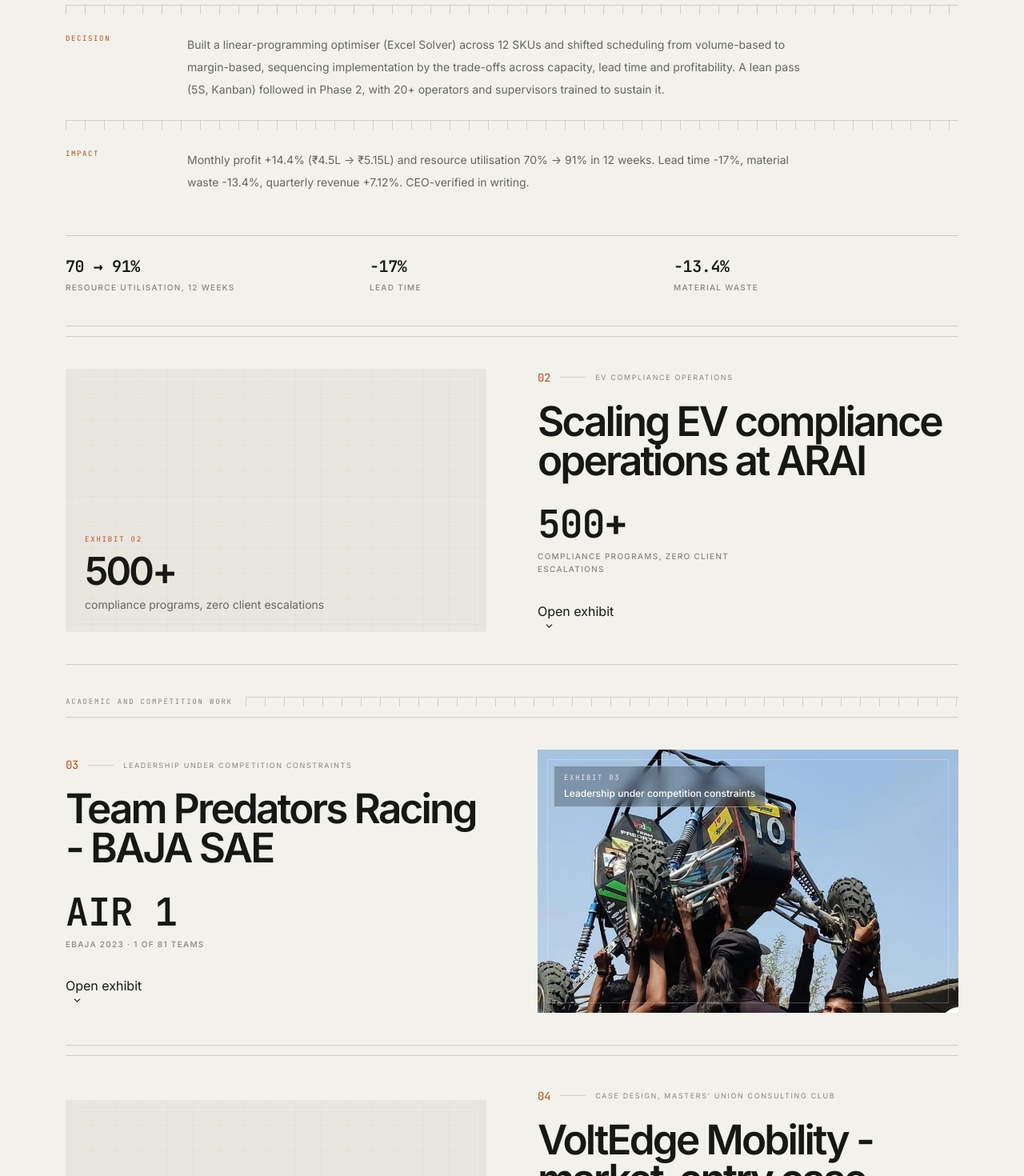
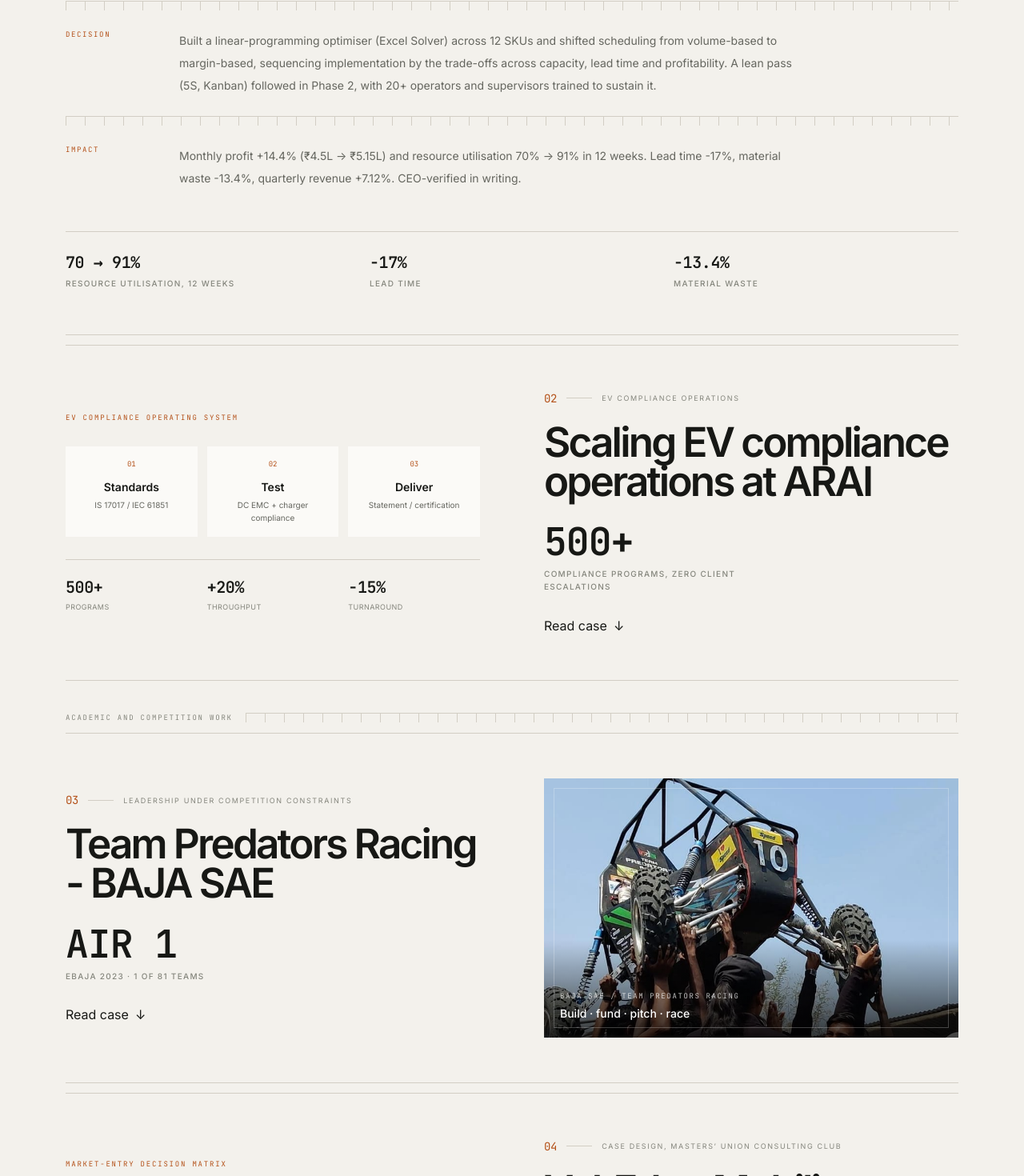
Before and after one commit to shantanuspatil2002-tech/shantanu-portfolio, a React (Vite) app: page / in a window 1280 px wide. Shown: the part 6872-8342 px from the top of the page at 80% size. Built offline with nearby package versions, Linux system fonts and the light colour scheme.

Commit message:
replace empty exhibits with evidence visuals

```diff
--- a/src/components/CaseStudies.tsx
+++ b/src/components/CaseStudies.tsx
@@ -4,41 +4,36 @@ import { PortfolioImage } from './PortfolioImage'
 import { Reveal, Section, SectionHeading, Stat } from './ui'
 
 const visualById: Record<string,{src:string;alt:string}> = {
-  baja:{src:'images/baja-team.jpg',alt:'Team Predator Racing BAJA team'},
+  baja:{src:'images/baja-team.jpg',alt:'Team Predators Racing BAJA team'},
   factoryflow:{src:'images/factoryflow-dashboard.png',alt:'FactoryFlow AI manufacturing dashboard'},
-  treasurebox:{src:'images/compendium-aviation.jpg',alt:'Portfolio visual'},
+}
+
+function EvidenceVisual({cs}:{cs:CaseStudy}) {
+  if (cs.id === 'dmaic') return <div className="exhibit-visual"><div className="stat text-[9px] uppercase tracking-[.2em] text-accent">Process performance / 12 weeks</div><div className="mt-8 space-y-6"><div><div className="flex justify-between text-xs"><span>Resource utilisation</span><b>70 → 91%</b></div><div className="mt-2 h-3 bg-surface-2"><div className="h-full w-[91%] bg-accent"/></div></div><div><div className="flex justify-between text-xs"><span>Monthly profit</span><b>₹4.5L → ₹5.15L</b></div><div className="mt-2 h-3 bg-surface-2"><div className="h-full w-[86%] bg-ink"/></div></div></div><div className="mt-8 grid grid-cols-3 gap-3 border-t border-line pt-5">{[['-17%','lead time'],['-13.4%','material waste'],['+7.12%','quarterly revenue']].map(x=><div key={x[1]}><div className="stat text-xl font-semibold">{x[0]}</div><div className="mt-1 text-[9px] uppercase tracking-wider text-faint">{x[1]}</div></div>)}</div></div>
+  if (cs.id === 'arai') return <div className="exhibit-visual"><div className="stat text-[9px] uppercase tracking-[.2em] text-accent">EV compliance operating system</div><div className="relative mt-7 grid grid-cols-3 gap-3"><div className="absolute left-[16%] right-[16%] top-1/2 h-px bg-accent/50"/>{[['01','Standards','IS 17017 / IEC 61851'],['02','Test','DC EMC + charger compliance'],['03','Deliver','Statement / certification']].map(x=><div key={x[0]} className="relative z-10 bg-surface p-4 text-center"><div className="stat text-[9px] text-accent">{x[0]}</div><div className="mt-3 text-sm font-semibold">{x[1]}</div><div className="mt-1 text-[10px] leading-4 text-muted">{x[2]}</div></div>)}</div><div className="mt-7 grid grid-cols-3 gap-3 border-t border-line pt-5">{[['500+','programs'],['+20%','throughput'],['-15%','turnaround']].map(x=><div key={x[1]}><div className="stat text-xl font-semibold">{x[0]}</div><div className="mt-1 text-[9px] uppercase tracking-wider text-faint">{x[1]}</div></div>)}</div></div>
+  if (cs.id === 'baja') { const v=visualById.baja; return <div className="image-frame aspect-[16/10]"><img src={v.src} alt={v.alt} className="h-full w-full object-cover"/><div className="absolute bottom-0 inset-x-0 bg-gradient-to-t from-black/75 to-transparent p-5 pt-16"><div className="stat text-[9px] uppercase tracking-[.18em] text-white/75">BAJA SAE / Team Predators Racing</div><div className="mt-1 text-sm font-medium text-white">Build · fund · pitch · race</div></div></div> }
+  if (cs.id === 'voltedge') return <div className="exhibit-visual"><div className="stat text-[9px] uppercase tracking-[.2em] text-accent">Market-entry decision matrix</div><div className="mt-6 grid grid-cols-2 gap-px border border-line bg-line">{[['GREENFIELD','Control','High capital'],['CONTRACT MFG','Speed','Lower control'],['JV','Local access','Shared economics'],['ACQUISITION','Capability','Integration risk']].map(x=><div key={x[0]} className="bg-surface p-4"><div className="stat text-[9px] text-accent">{x[0]}</div><div className="mt-3 text-sm font-semibold">{x[1]}</div><div className="mt-1 text-[10px] text-muted">{x[2]}</div></div>)}</div><div className="mt-5 text-xs text-muted">Case architecture: market sizing → customer segmentation → capability gaps → entry mode.</div></div>
+  if (cs.id === 'governance') return <div className="exhibit-visual"><div className="stat text-[9px] uppercase tracking-[.2em] text-accent">The Maharashtra Urban Adoption Compact</div><div className="mt-7 grid grid-cols-5 gap-1">{['Discover','Validate','Approve','Buy','Scale'].map((x,i)=><div key={x} className="border border-line bg-surface-2 p-3 text-center"><div className="stat text-[9px] text-accent">0{i+1}</div><div className="mt-4 text-xs font-semibold">{x}</div></div>)}</div><div className="mt-6 border-l-2 border-accent pl-4 text-xs leading-5 text-muted">“The constraint is not capital. It is the missing pathway from a validated solution to a first government order.”</div></div>
+  if (cs.id === 'factoryflow') { const v=cs.image; return v ? <div className="image-frame aspect-[16/10]"><img src={v.src} alt={v.alt} className="h-full w-full object-cover object-left"/></div> : null }
+  return <div className="exhibit-visual"><div className="stat text-[9px] uppercase tracking-[.2em] text-accent">Exhibit</div><div className="mt-6 text-4xl font-semibold tracking-[-.05em]">{cs.headlineStat.value}</div><div className="mt-2 max-w-xs text-sm text-muted">{cs.headlineStat.label}</div></div>
 }
 
 function stepsOf(cs:CaseStudy){ return cs.steps ?? [{label:'Situation',text:cs.situation??''},{label:'Approach',text:cs.approach??''},{label:'Result',text:cs.result??''}] }
 
-function VisualPreview({cs}:{cs:CaseStudy}) {
-  const visual=visualById[cs.id]
-  if(!visual&&!cs.image) return <div className="image-frame aspect-[16/10]"><div className="absolute inset-0 blueprint-grid opacity-60"/><div className="absolute bottom-6 left-6"><div className="stat text-[9px] uppercase tracking-[.2em] text-accent">Exhibit {cs.index}</div><div className="mt-2 text-5xl font-semibold tracking-[-.06em]">{cs.headlineStat.value}</div><div className="mt-2 max-w-xs text-sm text-muted">{cs.headlineStat.label}</div></div></div>
-  const image=cs.image??{...visual,width:1600,height:900}
-  return <div className="image-frame aspect-[16/10]"><img src={image.src} alt={image.alt} width={image.width} height={image.height} className="h-full w-full object-cover transition duration-700 group-hover:scale-[1.025]" loading="lazy"/><div className="absolute left-5 top-5 border border-white/40 bg-black/25 px-3 py-2 backdrop-blur"><div className="stat text-[9px] uppercase tracking-[.18em] text-white/80">Exhibit {cs.index}</div><div className="mt-1 text-xs font-medium text-white">{cs.frameLabel}</div></div></div>
-}
-
 function Card({cs,defaultOpen=false,flip=false}:{cs:CaseStudy;defaultOpen?:boolean;flip?:boolean}) {
  const [open,setOpen]=useState(defaultOpen); const panelId=useId()
- return <Reveal className="group">
-  <article className="border-y border-line py-8 lg:py-10">
-   <div className={`grid items-center gap-8 lg:grid-cols-2 lg:gap-16 ${flip?'lg:[&>div:first-child]:order-2':''}`}>
-    <div><div className="flex items-center gap-3"><span className="stat text-sm text-accent">{cs.index}</span><span className="h-px w-8 bg-line"/><span className="text-[9px] uppercase tracking-[.18em] text-faint">{cs.frameLabel}</span></div><h3 className="mt-5 max-w-xl text-[clamp(2rem,4vw,3.5rem)] font-semibold leading-[.95] tracking-[-.055em]">{cs.title}</h3><div className="mt-8"><Stat value={cs.headlineStat.value} label={cs.headlineStat.label} size="lg"/></div><button type="button" onClick={()=>setOpen(v=>!v)} aria-expanded={open} aria-controls={panelId} className="btn btn-secondary mt-8">{open?'Close exhibit':'Open exhibit'}<svg className={`ml-2 transition-transform ${open?'rotate-180':''}`} width="13" height="13" viewBox="0 0 24 24" fill="none" aria-hidden><path d="M6 9l6 6 6-6" stroke="currentColor" strokeWidth="2" strokeLinecap="round" strokeLinejoin="round"/></svg></button></div>
-    <VisualPreview cs={cs}/>
-   </div>
-   {open&&<div id={panelId} className="mt-10 border-t border-line pt-2">
-    {stepsOf(cs).map((s,i)=><Fragment key={s.label}>{i>0&&<div className="scale-bar my-1"/>}<div className="grid gap-2 py-5 sm:grid-cols-[120px_1fr] sm:gap-8"><div className="stat text-[9px] uppercase tracking-[.18em] text-accent">{s.label}</div><p className="max-w-3xl text-sm leading-7 text-muted">{s.text}</p></div></Fragment>)}
-    {cs.callout&&<div className="border-l-2 border-accent bg-surface-2 px-5 py-4"><div className="stat text-[9px] uppercase tracking-[.18em] text-accent">{cs.callout.label}</div><p className="mt-1 text-sm leading-6">{cs.callout.text}</p></div>}
-    {cs.image&&<PortfolioImage {...cs.image} className="mt-6"/>}
-    <ul className="mt-8 grid gap-6 border-t border-line pt-7 sm:grid-cols-3">{cs.metrics.map(m=><li key={m.label}><Stat value={m.value} label={m.label} size="sm"/></li>)}</ul>
-    {cs.link&&<a href={cs.link.href} target="_blank" rel="noreferrer" className="btn btn-secondary mt-7">{cs.link.label}</a>}
-   </div>}
-  </article>
- </Reveal>
+ return <Reveal className="group"><article className="border-y border-line py-10 lg:py-14">
+  <div className={`grid items-center gap-10 lg:grid-cols-2 lg:gap-20 ${flip?'lg:[&>div:first-child]:order-2':''}`}>
+   <div><div className="flex items-center gap-3"><span className="stat text-sm text-accent">{cs.index}</span><span className="h-px w-8 bg-line"/><span className="text-[9px] uppercase tracking-[.18em] text-faint">{cs.frameLabel}</span></div><h3 className="mt-5 max-w-xl text-[clamp(2rem,4vw,3.4rem)] font-semibold leading-[.95] tracking-[-.055em]">{cs.title}</h3><div className="mt-7"><Stat value={cs.headlineStat.value} label={cs.headlineStat.label} size="lg"/></div><button type="button" onClick={()=>setOpen(v=>!v)} aria-expanded={open} aria-controls={panelId} className="btn btn-secondary mt-7">{open?'Close detail':'Read case'}<span className="ml-2">{open?'↑':'↓'}</span></button></div>
+   <EvidenceVisual cs={cs}/>
+  </div>
+  {open&&<div id={panelId} className="mt-10 border-t border-line pt-2">{stepsOf(cs).map((s,i)=><Fragment key={s.label}>{i>0&&<div className="scale-bar my-1"/>}<div className="grid gap-2 py-5 sm:grid-cols-[110px_1fr] sm:gap-8"><div className="stat text-[9px] uppercase tracking-[.18em] text-accent">{s.label}</div><p className="max-w-3xl text-sm leading-7 text-muted">{s.text}</p></div></Fragment>)}{cs.callout&&<div className="mt-4 border-l-2 border-accent bg-surface-2 px-5 py-4"><div className="stat text-[9px] uppercase tracking-[.18em] text-accent">{cs.callout.label}</div><p className="mt-1 text-sm leading-6">{cs.callout.text}</p></div>}{cs.image&&cs.id!=='factoryflow'&&<PortfolioImage {...cs.image} className="mt-6"/>}<ul className="mt-8 grid gap-6 border-t border-line pt-7 sm:grid-cols-3">{cs.metrics.map(m=><li key={m.label}><Stat value={m.value} label={m.label} size="sm"/></li>)}</ul>{cs.link&&<a href={cs.link.href} target="_blank" rel="noreferrer" className="btn btn-secondary mt-7">{cs.link.label}</a>}</div>}
+ </article></Reveal>
 }
 
 function GroupLabel({children}:{children:React.ReactNode}){return <div className="flex items-center gap-4"><span className="stat shrink-0 text-[9px] uppercase tracking-[.2em] text-faint">{children}</span><div className="scale-bar flex-1"/></div>}
 
 export default function CaseStudies(){
- return <Section id="work"><SectionHeading index="03" title="Case Studies" lede="The portfolio is the evidence: each exhibit moves from problem to decision to measurable impact."/><div className="space-y-10">{(['professional','academic'] as const).map(group=>{const items=caseStudies.filter(cs=>cs.group===group);if(!items.length)return null;return <div key={group} className="space-y-3"><GroupLabel>{caseStudyGroups[group]}</GroupLabel>{items.map((cs,i)=><Card key={cs.id} cs={cs} defaultOpen={group==='professional'&&i===0} flip={i%2===1}/>)}</div>})}</div></Section>
+ const visible=caseStudies.filter(cs=>cs.id!=='treasurebox')
+ return <Section id="work"><SectionHeading index="03" title="Case Studies" lede="A small set of projects where the work, method and measurable outcome can be shown without a wall of text."/><div className="space-y-10">{(['professional','academic'] as const).map(group=>{const items=visible.filter(cs=>cs.group===group);if(!items.length)return null;return <div key={group} className="space-y-3"><GroupLabel>{caseStudyGroups[group]}</GroupLabel>{items.map((cs,i)=><Card key={cs.id} cs={cs} defaultOpen={group==='professional'&&i===0} flip={i%2===1}/>)}</div>})}</div></Section>
 }
```
